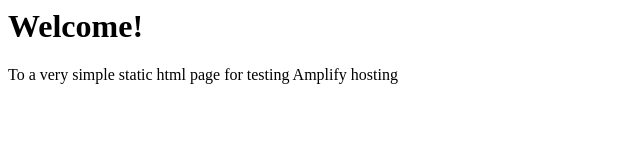
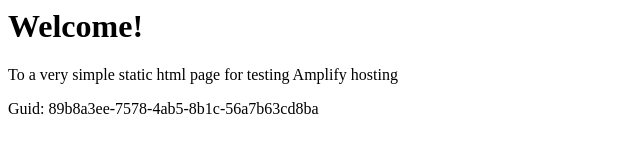
Before and after one commit to aws-aemilia-fra/Github-PR-Commit-Integration-Test-DoNotTouch-Gith-OKSLNVO2-v1-prod-eu-central-1, a website: page src/index.html in a window 1280 px wide. Shown: the whole page, without its empty margins (0-640 px from the left). Drawn offline with Linux system fonts and the light colour scheme.

Commit message:
commit from integ tests

```diff
--- a/src/index.html
+++ b/src/index.html
@@ -1,3 +1,5 @@
+
+
 <html lang="en">
 
 <head>
@@ -10,6 +12,6 @@
 <body>
     <h1>Welcome!</h1>
     <p>To a very simple static html page for testing Amplify hosting</p>
-</body>
+    <p>Guid: 89b8a3ee-7578-4ab5-8b1c-56a7b63cd8ba</p></body>
 
 </html>
```
